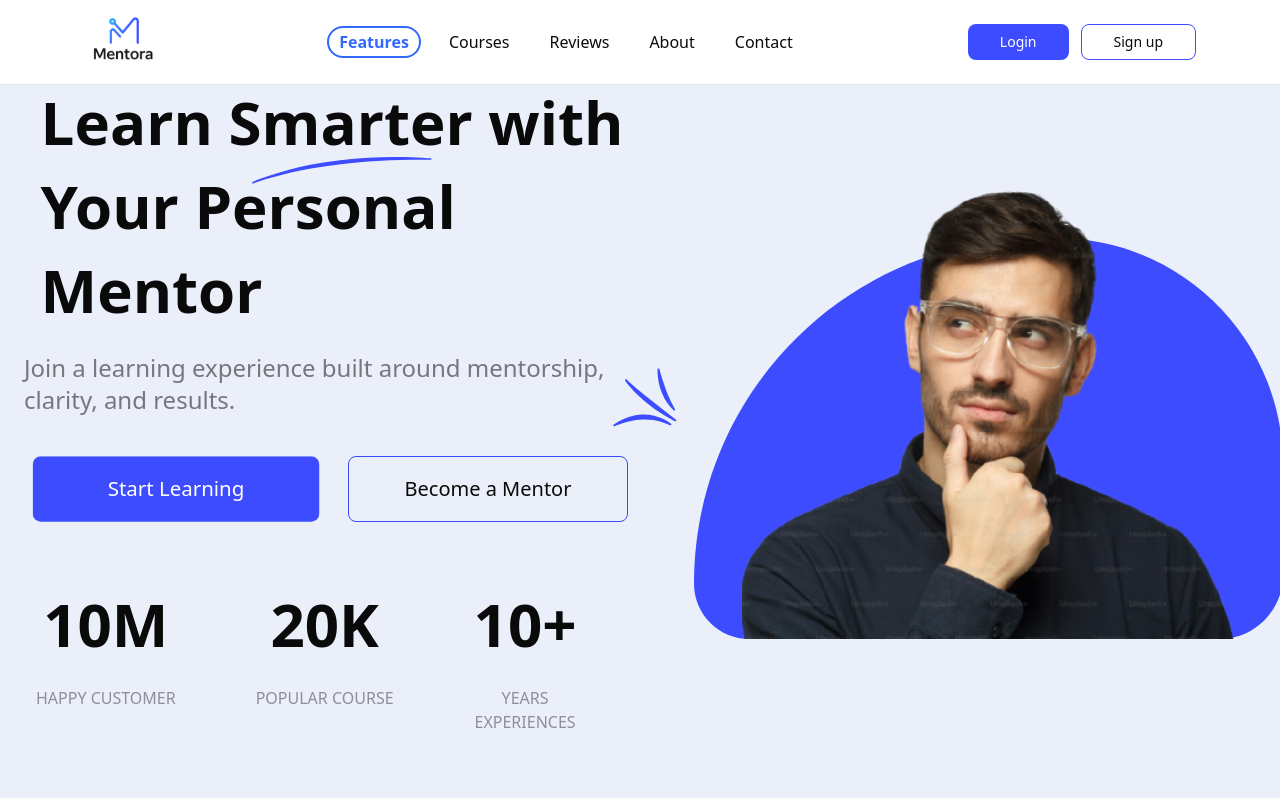
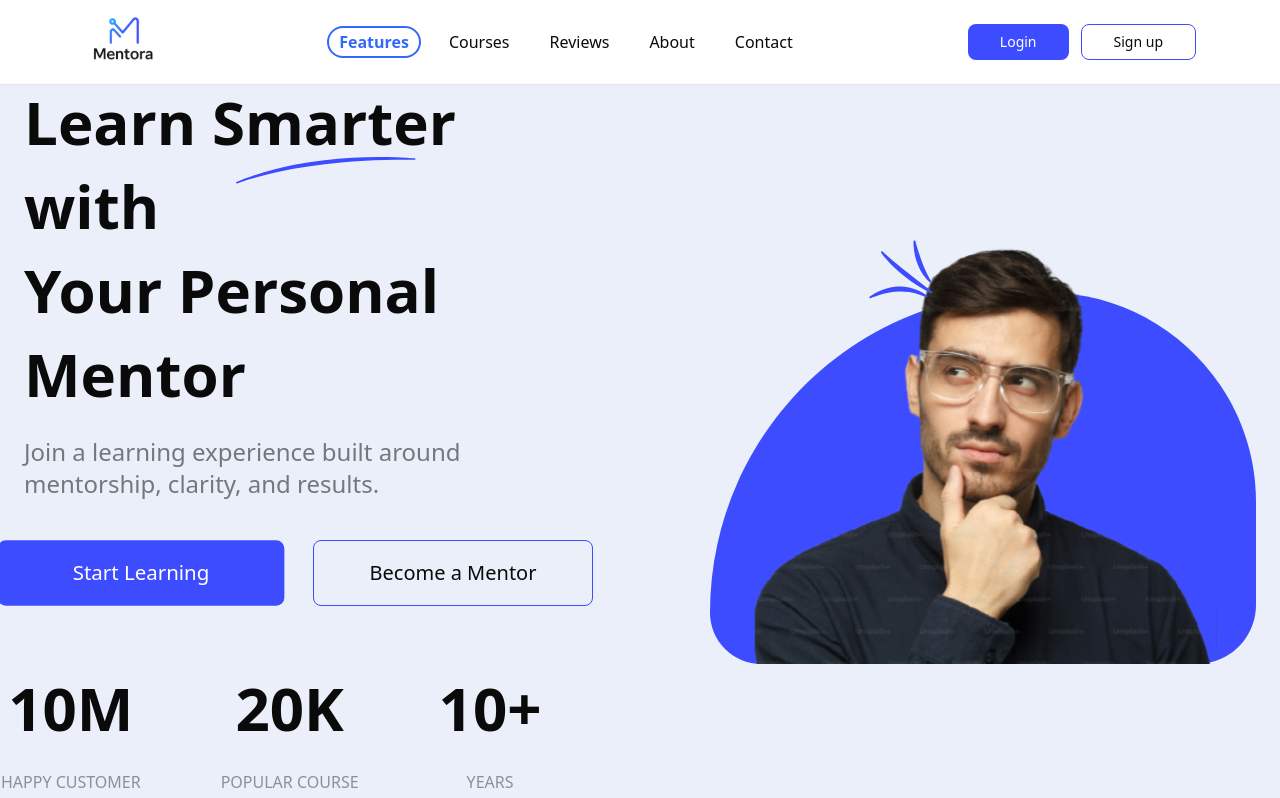
Before and after one commit to Abd-echafi/Mentora, a React (Vite) app in the folder Mentora/: page / in a window 1280 px wide. Shown: the top 798 px of the page. Built offline with nearby package versions, Linux system fonts and the light colour scheme.

Commit message:
feat: Add gap to grid layout in Hero component for improved spacing

```diff
--- a/Mentora/src/components/LandingPage/Hero.tsx
+++ b/Mentora/src/components/LandingPage/Hero.tsx
@@ -6,7 +6,7 @@ const MotionButton = motion(Button);
 export default function Hero() {
   return (
     <div className="min-h-screen  bg-[#EAEFFA] scroll-mt-20" id="features">
-      <div className="grid grid-cols-1 xl:grid-cols-2 max-w-7xl mx-auto h-full items-center px-6">
+      <div className="grid grid-cols-1 xl:grid-cols-2 xl:gap-35 max-w-7xl mx-auto h-full items-center px-6">
         <div className="flex flex-col items-center">
           <motion.h1
             className="font-semibold md:text-6xl md:leading-[1.4] leading-[1.2] xl:text-left text-center text-5xl"
@@ -93,11 +93,11 @@ export default function Hero() {
             </div>
           </div>
         </div>
-        <div className="hidden xl:flex xl:justify-center xl:items-center">
+        <div className="hidden xl:flex xl:justify-end xl:items-center relative ">
           <motion.img
             src="/tree.svg"
             alt=""
-            className="max-w-full h-auto"
+            className="max-w-full h-auto top-0 left-40 absolute"
             initial={{ opacity: 0, scale: 0.9 }}
             animate={{
               opacity: 1,
```
